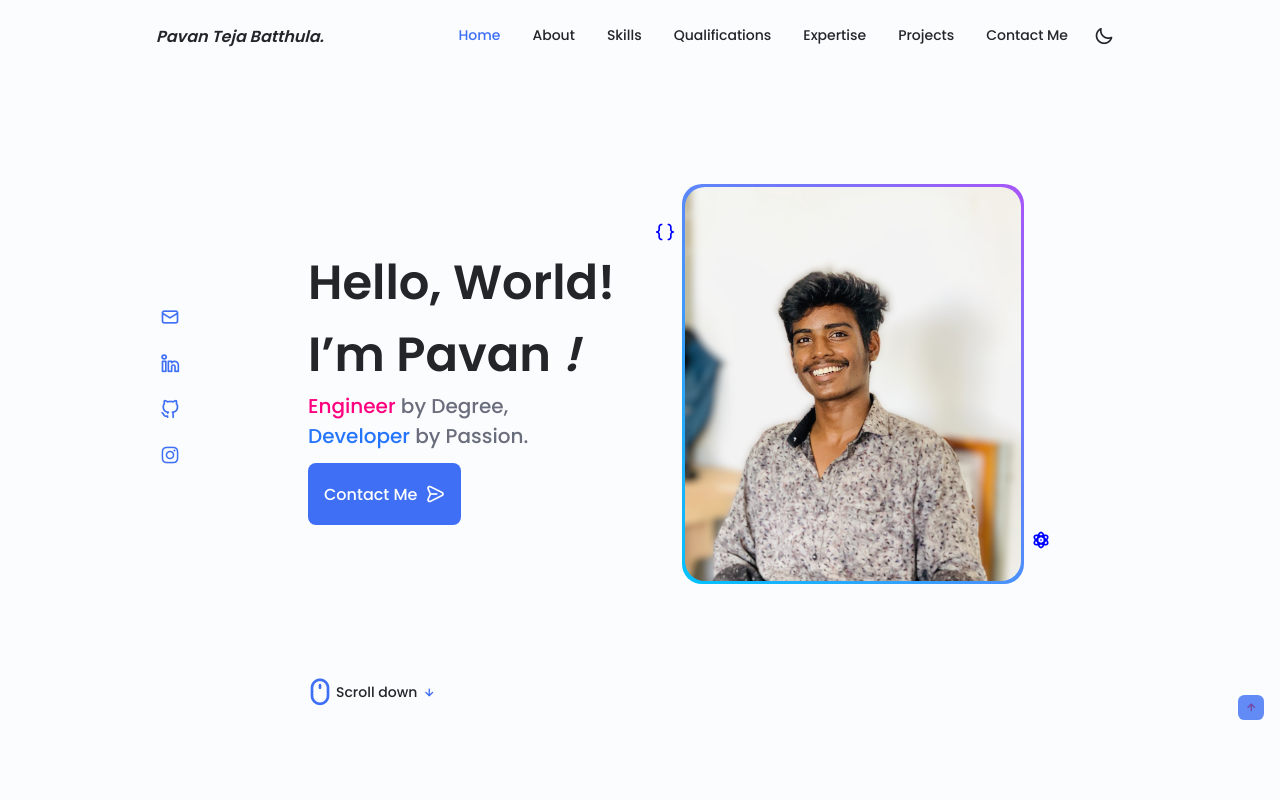
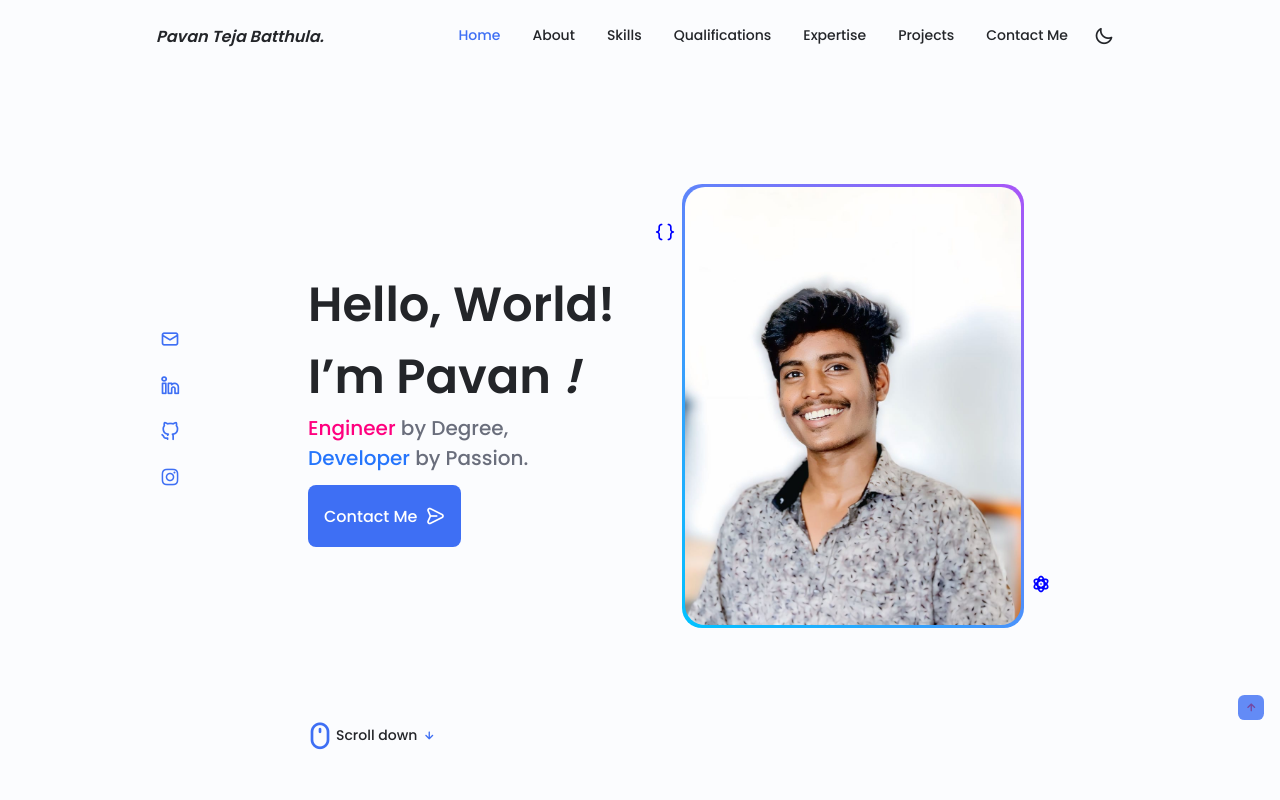
Before and after one commit to tej-a192/Portfolio, a plain HTML site: page index.html in a window 1280 px wide. Shown: the top 800 px of the page. Drawn offline with nearby package versions, Linux system fonts and the light colour scheme.

Commit message:
Home photo added

```diff
--- a/index.html
+++ b/index.html
@@ -89,7 +89,7 @@
 
                     <div class="home__img pop-out">
                         <div class="rotating-border">
-                            <img src="./assets/img/IMG_2006.jpg" alt="profile">
+                            <img src="./assets/img/passport_size_photo.jpg" alt="profile">
                         </div>
 
                         <div class="traveling-icon left-icon">
```
Also changed, not shown: assets/img/IMG_2006.jpg (deleted), assets/img/passport_size_photo.jpg (added).
